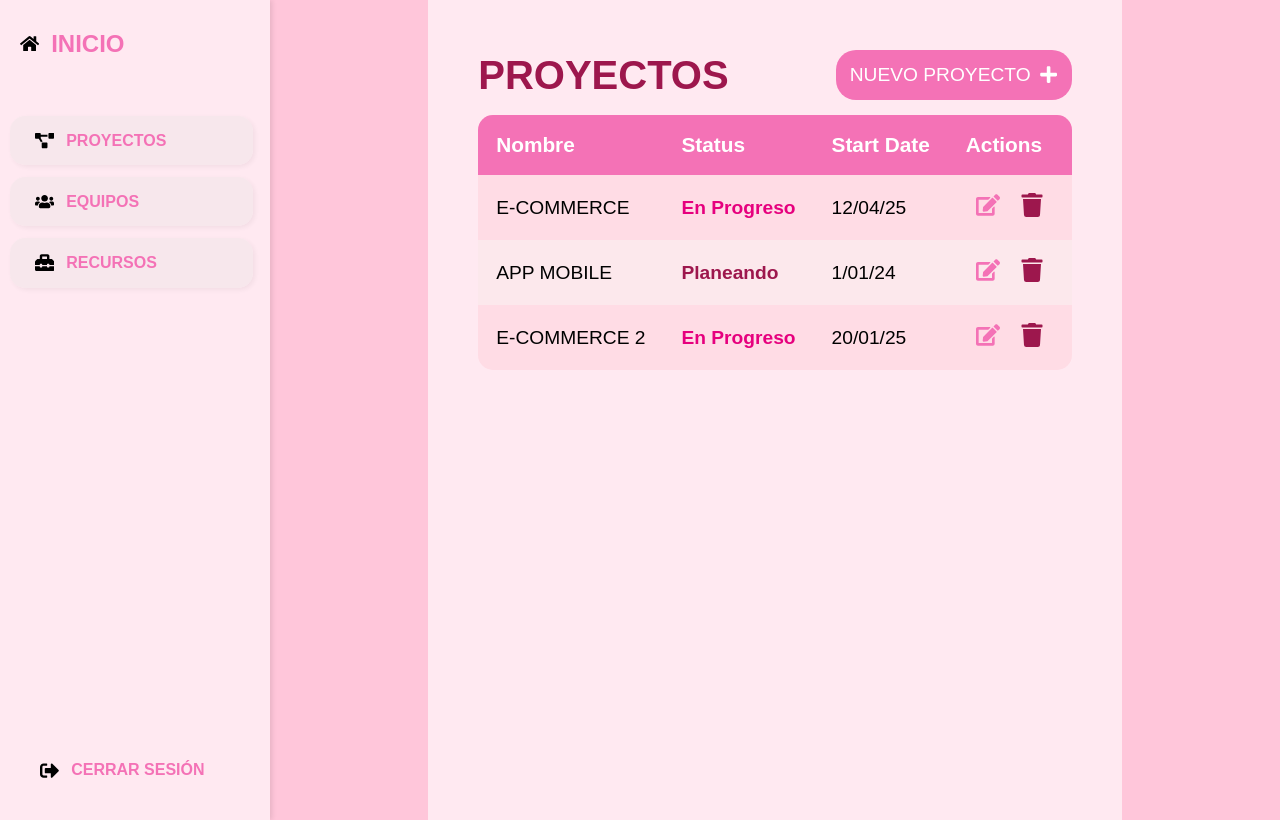
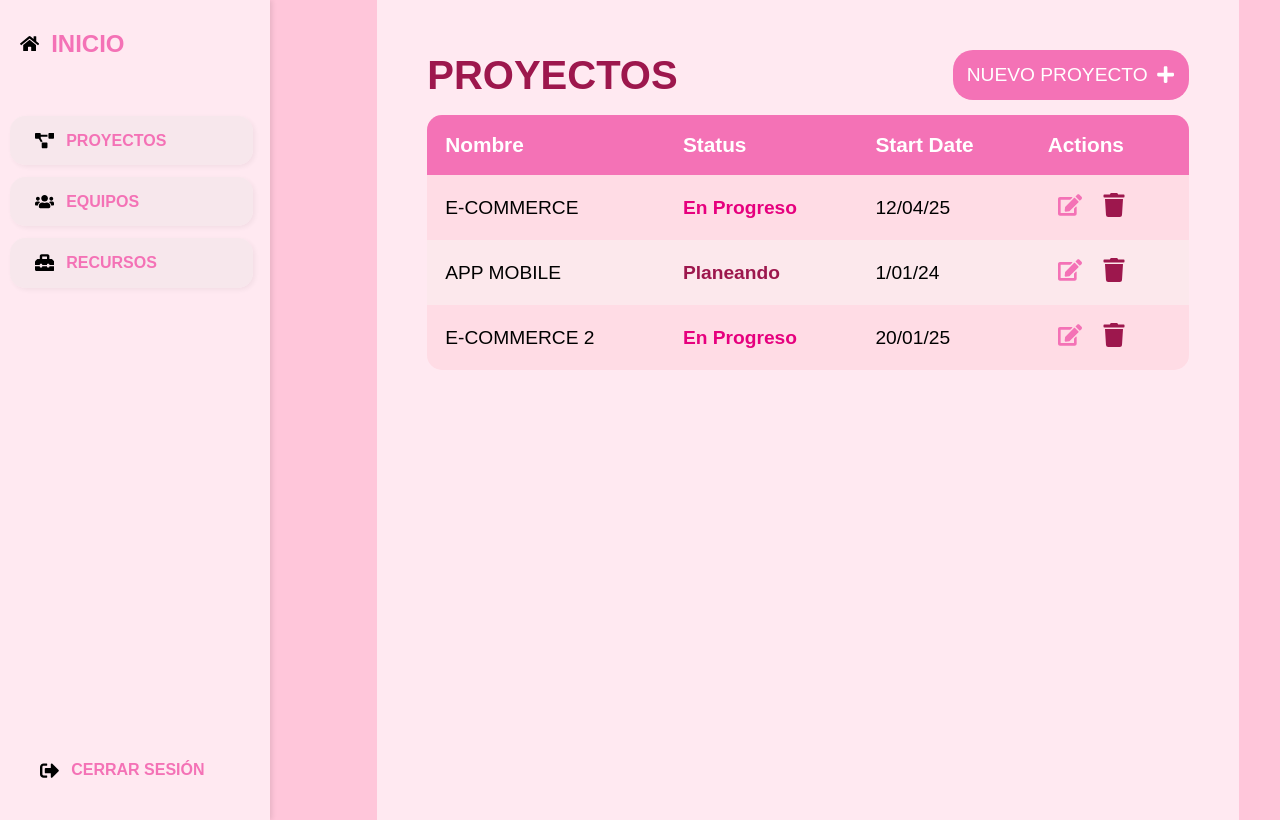
Before and after one commit to AxelMendoz/front, a React (Vite) app: page /proyectos in a window 1280 px wide. Built offline with nearby package versions, Linux system fonts and the light colour scheme.

Commit message:
minicambiosTabla

```diff
--- a/src/Styles/Proyectos.css
+++ b/src/Styles/Proyectos.css
@@ -1,22 +1,21 @@
 .proyectos-container {
     display: flex;
-    background-color: #FFE9F1; /* Mismo fondo que el sidebar */
+    background-color: #FFE9F1;
     min-height: 100vh;
     padding: 20px;
-    margin-left: 270px;
+    margin-left: 168px;
+    width: calc(100% - 40px);
 }
 
-/* Contenedor de contenido */
 .proyectos-content {
     flex: 1;
-    padding: 30px; /* Ajuste de padding */
-    max-width: 1400px; /* Aumenta el ancho máximo */
-    width: 90%; /* Hace que se ajuste mejor en pantallas grandes */
+    padding: 30px;
+    max-width: 95vw;
+    width: 100%;
     margin: auto;
-    margin-top: 20px; /* Mueve todo más arriba */
+    margin-top: 20px;
 }
 
-/* Encabezado */
 .header {
     display: flex;
     justify-content: space-between;
@@ -29,10 +28,9 @@
     color: #9D174D;
     font-size: 2.5rem;
     font-weight: bold;
-    margin: 0; /* Elimina cualquier margen adicional */
+    margin: 0;
 }
 
-/* Botón de nuevo proyecto */
 .nuevo-proyecto-btn {
     background-color: #F472B6;
     color: #ffffff;
@@ -55,10 +53,9 @@
     background-color: #9D174D;
 }
 
-/* Tabla */
 .proyectos-table {
     width: 100%;
-    max-width: 1800px; /* Aumenta el ancho máximo de la tabla */
+    max-width: 98vw;
     border-collapse: collapse;
     background-color: #FFDCE5;
     border-radius: 15px;
@@ -70,7 +67,7 @@
 .proyectos-table td {
     padding: 18px;
     text-align: left;
-    width: auto; /* Permite que las columnas se expandan automáticamente */
+    width: auto;
 }
 
 .proyectos-table th {
@@ -101,7 +98,6 @@
     color: #9D174D;
 }
 
-/* Íconos de acciones */
 .icon {
     cursor: pointer;
     margin: 0 10px;
```
